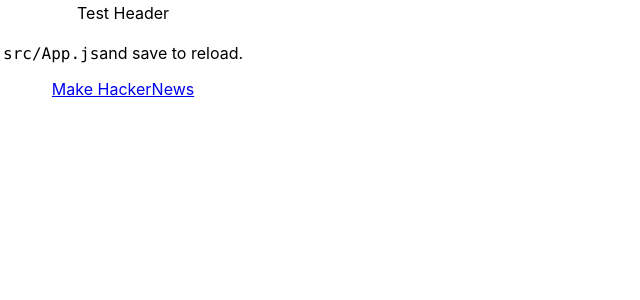
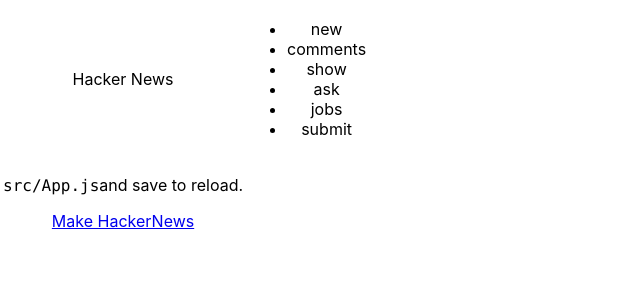
Before and after one commit to chrisdel101/hackernews, a React (Create React App) app: page / in a window 1280 px wide. Shown: the top 300 px of the page, without its empty margins (0-640 px from the left). Built offline with nearby package versions, Linux system fonts and the light colour scheme.

Commit message:
add links to header and use a loop inside of the component

```diff
--- a/src/components/Header.js
+++ b/src/components/Header.js
@@ -3,8 +3,17 @@
 class Header extends Component {
 	render() {
 		return (<tr className="Header">
-			<td>Test Header</td>
-		</tr>);
+			<td>{this.props.Appname}</td>
+			<td>
+				<ul>
+					{
+						this.props.links.map((link, index) => {
+							return <li key={index}>{link}</li>
+						})
+					}
+				</ul>
+			</td>
+		</tr>)
 	}
 }
 
--- a/src/components/Page.js
+++ b/src/components/Page.js
@@ -1,14 +1,25 @@
-import React, {Component} from 'react'
-import Post from './Post'
-import Header from './Header'
+import React, {Component} from "react";
+import Post from "./Post";
+import Header from "./Header";
 
 class Page extends Component {
 	render() {
 		return (<table className="Page">
-			<Header/>
-			<Post/>
+			<thead>
+				<Header Appname="Hacker News" links={[
+						"new",
+						"comments",
+						"show",
+						"ask",
+						"jobs",
+						"submit"
+					]}/>
+			</thead>
+			<tbody>
+				<Post/>
+			</tbody>
 		</table>);
 	}
 }
 
-export default Page
+export default Page;
```
Also changed, not shown: src/components/Post.js (+12 -6 lines).
